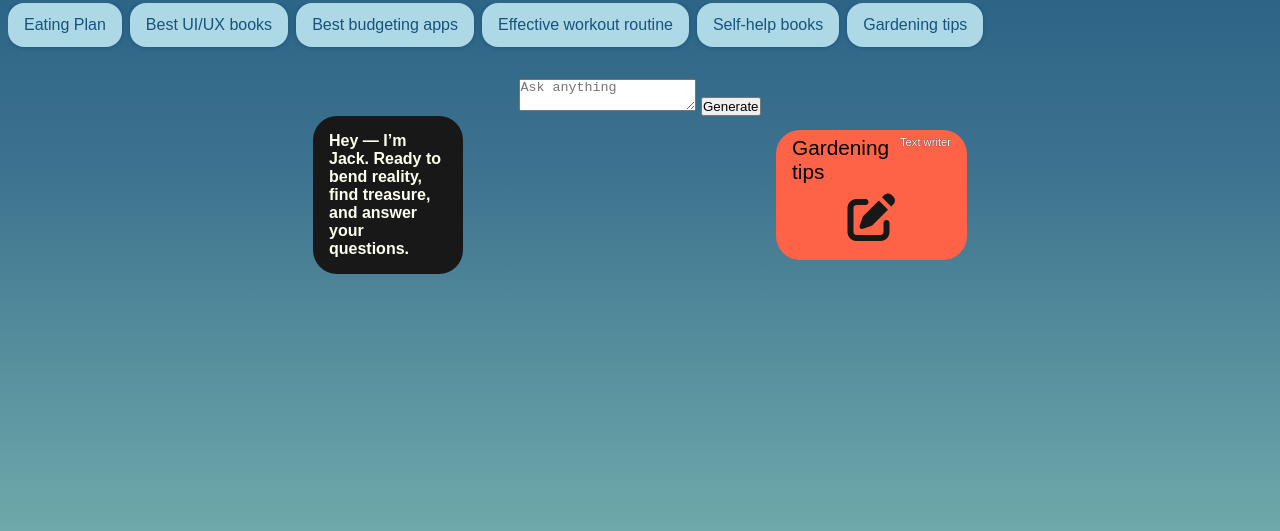
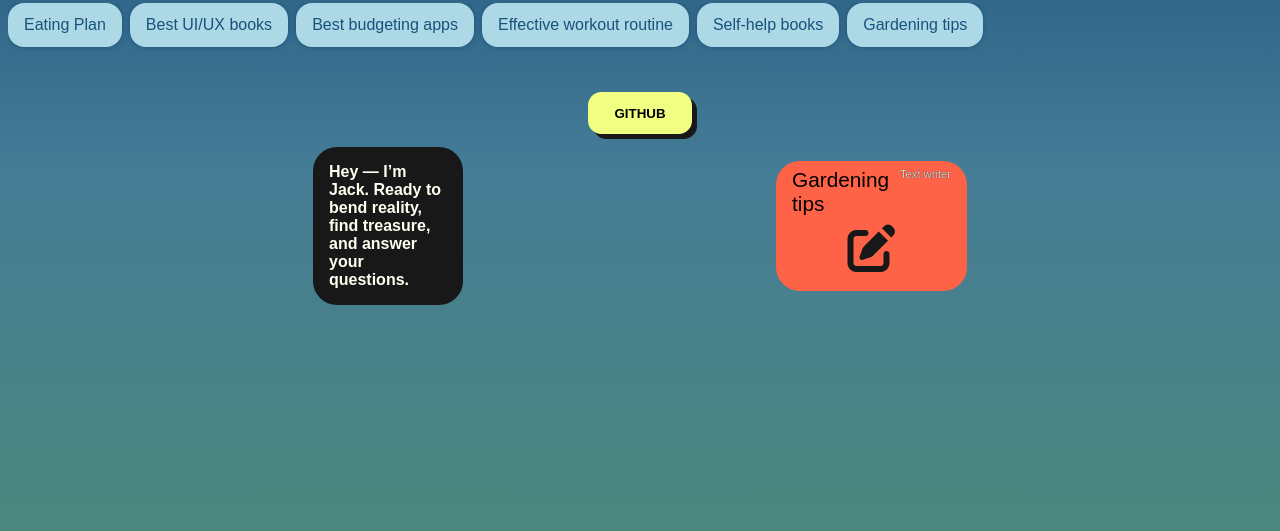
Before and after one commit to Aminkhan-mid/AI-App, a website: page public/index.html in a window 1280 px wide. Shown: the part 227-758 px from the top of the page. Drawn offline with Linux system fonts and the light colour scheme.

Commit message:
added github buton from my profile. and made a new html and css for chatting with ai

```diff
--- a/public/index.css
+++ b/public/index.css
@@ -7,7 +7,7 @@
 body{
     text-align: center;
     font-family: sans-serif;
-    background-image: linear-gradient(#19527c, #3d738f, #75afae);
+    background-image: linear-gradient(#174e7b, #457c96, #4c897a);
     background-repeat: no-repeat;
     height: 100vh;
 }
@@ -92,12 +92,21 @@ header .recent-prompt{
 /***********/
 /* MAIN */
 /***********/
-main .main-two{
+.main-one button{
+    border: none;
+    padding: 1em 2em;
+    border-radius: 1em;
+    background-color: #f0ff81;
+    box-shadow: 5px 5px 0px #181818;
+    margin: 1em;
+    font-weight: bold;
+}
+.main-two{
     display: flex;
     justify-content: space-evenly;
     align-items: center;
 }
-.main-two .jake-greeting{
+.jake-greeting{
     width:150px;
     display: flex;
     justify-content: center;
@@ -108,20 +117,6 @@ main .main-two{
     padding: 1em;
     text-align: left;
     font-weight: bold;
-}
-
-.main-two textarea{
-    width: 150px;
-    height: 150px;
-    border-radius: 1.5em;
-    padding: 1em;
-    font-size: 1.3em;
-    resize: none;
-    border: none;
-}
-.main-two textarea::placeholder, :focus{
-    padding: 1em;
-    outline: none;
 }
 
 .startPrompt{
@@ -144,7 +139,7 @@ main .main-two{
 }
 .flex .text-writer{
     font-size: 0.7rem;
-    color: white;
+    color: gainsboro;
     text-shadow: 0px 0px 1px black;
     height: fit-content;
 }
--- a/public/index.html
+++ b/public/index.html
@@ -39,13 +39,16 @@
 </header>
 
 
-<textarea name="user-input" id="prompt-box" placeholder="Ask anything"></textarea>
-<button id="generate">Generate</button>
-<p id="ai-response"></p>
+    <main>
 
-    <main>
+        <div class="main-one">
+            <a href="https://github.com/Aminkhan-mid">
+                <button>GITHUB</button>
+            </a>
+        </div>
         <div class="main-two">
             <p class="jake-greeting">Hey — I’m Jack. Ready to bend reality, find treasure, and answer your questions.</p>
+
             <div class="startPrompt">
                 <div class="flex">
                     <p class="gardening">Gardening tips</p>
@@ -56,6 +59,7 @@
                 </a>
             </div>
         </div>
+
     </main>
 
     <script src="index.js" type="module"></script>
--- /dev/null
+++ b/public/prompt.css
@@ -0,0 +1,29 @@
+*{
+    margin: 0;
+    padding: 0;
+    box-sizing: border-box;
+}
+
+body{
+    text-align: center;
+    font-family: sans-serif;
+    background-image: linear-gradient(#9e43d1, #b063a7, #c18378);
+    background-repeat: no-repeat;
+    height: 100vh;
+}
+
+
+
+textarea{
+    width: 150px;
+    height: 150px;
+    border-radius: 1.5em;
+    padding: 1em;
+    font-size: 1.3em;
+    resize: none;
+    border: none;
+}
+textarea::placeholder, :focus{
+    padding: 1em;
+    outline: none;
+}
```
Also changed, not shown: public/prompt.html (added, +38 -0 lines).
